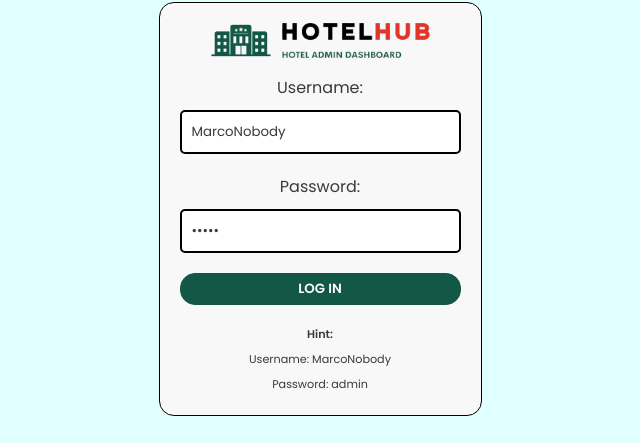
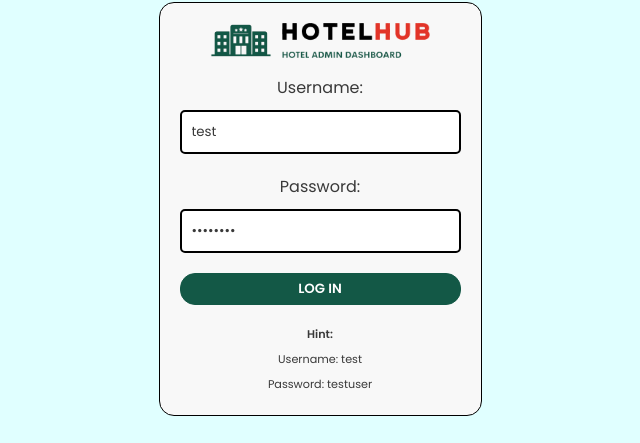
Before and after one commit to MarcoNobody1/dashboardhotel, a React (Vite) app: page /login in a window 1280 px wide. Shown: the part 256-699 px from the top of the page, without its empty margins (320-960 px from the left). Built offline with nearby package versions, Linux system fonts and the light colour scheme; no server answers.

Commit message:
se crea usuario especifico para testear la app

```diff
--- a/src/Components/Login/Login.tsx
+++ b/src/Components/Login/Login.tsx
@@ -90,8 +90,8 @@ const SpinnerFloater = styled.div`
 `;
 
 export const Login = () => {
-  const [user, setUser] = useState("MarcoNobody");
-  const [password, setPassword] = useState("admin");
+  const [user, setUser] = useState("test");
+  const [password, setPassword] = useState("testuser");
   const nav = useNavigate();
   const { auth, authDispatch } = useContext(AuthContext);
   const { dark } = useContext(ThemeContext);
@@ -100,7 +100,6 @@ export const Login = () => {
   const loginMail = useAppSelector(loginEmail);
   const loginPhoto = useAppSelector(loginAvatar);
   useEffect(() => {
-
     if (loginState === "fulfilled") {
       authDispatch({
         type: "login",
@@ -228,11 +227,11 @@ export const Login = () => {
           </Advertice>
           <br />
           <Advertice style={{ color: dark.dark ? "#FFEDEC" : "#393939" }}>
-            Username: MarcoNobody
+            Username: test
           </Advertice>
           <br />
           <Advertice style={{ color: dark.dark ? "#FFEDEC" : "#393939" }}>
-            Password: admin
+            Password: testuser
           </Advertice>
         </LogForm>
       </LogWrapper>
```
